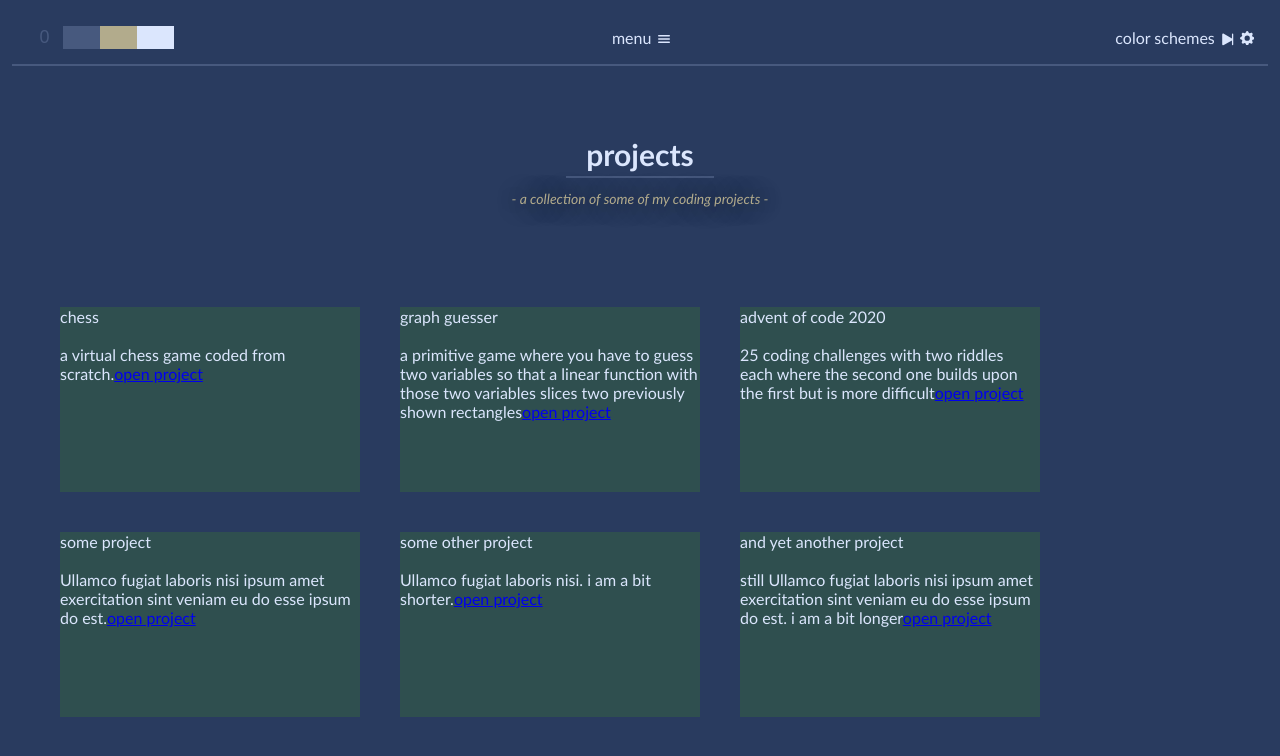
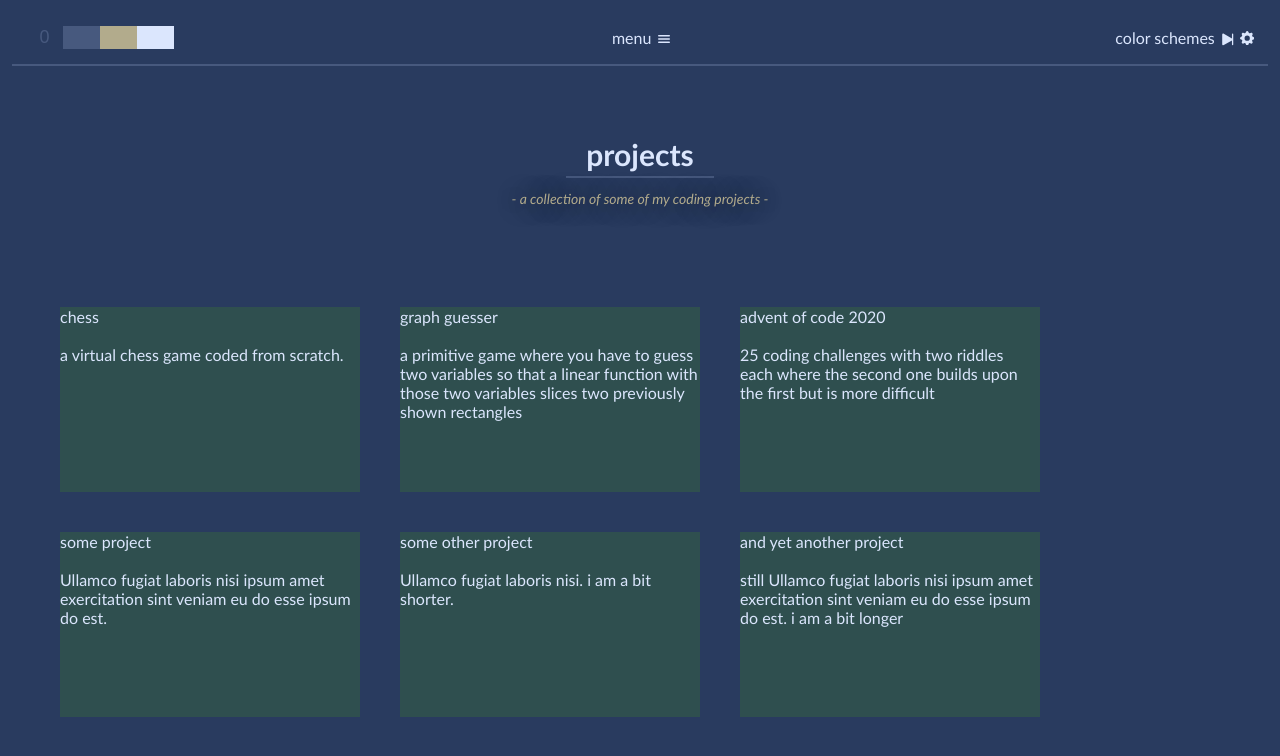
Before and after one commit to frogfrequency/react-portfolio, a React (Create React App) app: page / in a window 1280 px wide. Shown: the top 756 px of the page. Built offline with nearby package versions, Linux system fonts and the light colour scheme.

Commit message:
added Project Detail Page using routing (react-router-dom)

```diff
--- a/src/App.js
+++ b/src/App.js
@@ -5,11 +5,13 @@ import { useState } from 'react';
 
 import Header from './components/Header/Header';
 
+import { projects } from "./projects"
 import { colorSchemes, giveNextSchemeId } from "./color-schemes.js"
 import AboutPage from './components/Pages/AboutPage/AboutPage';
 import ProjectsPage from './components/Pages/ProjectsPage/ProjectsPage';
 import ColorSchemePage from './components/Pages/ColorSchemePage/ColorSchemePage';
 import HeaderPageSelect from './components/Header/Header-components/HeaderPageSelect/HeaderPageSelect';
+import ProjectDetailPage from './components/Pages/ProjectDetailPage/ProjectDetailPage';
 import {
     BrowserRouter as Router,
     Switch,
@@ -151,7 +153,6 @@ function App() {
                             colorScheme={colorScheme}
                             title={'about'}
                             subHeader={'useful information about this website'}
-
                         />
                     </Route>
                     <Route path="/color-control">
@@ -166,6 +167,13 @@ function App() {
                             saveAndSetNewColorScheme={saveAndSetNewColorScheme}
                         />
                     </Route>
+                    {projects.map((project) => (
+                        <Route path={`/${project.title}`} key={project.title}>
+                        <ProjectDetailPage
+                        project={project}
+                        />
+                        </Route>
+                    ))}
                     <Route path="/">
                         <ProjectsPage
                             colorScheme={colorScheme}
--- /dev/null
+++ b/src/components/Pages/ProjectDetailPage/ProjectDetailPage.js
@@ -0,0 +1,12 @@
+const ProjectDetailPage = ({project}) => {
+    return (
+        <div>
+            hi i am a project detail Page
+            <br></br>
+            <br></br>
+            {project.description}
+        </div>
+    )
+}
+
+export default ProjectDetailPage
--- a/src/components/Pages/ProjectsPage/Project/Project.js
+++ b/src/components/Pages/ProjectsPage/Project/Project.js
@@ -2,8 +2,6 @@ import "../ProjectsPage.css"
 
 
 const Project = ({project}) => {
-
-
     return (
         <div
             className="project"
@@ -12,12 +10,6 @@ const Project = ({project}) => {
             <br></br>
             <br></br>
             {project.description}
-
-            <a href={project.link}>
-                open project
-            </a>
-
-
         </div>
     )
 }
--- a/src/components/Pages/ProjectsPage/ProjectsPage.js
+++ b/src/components/Pages/ProjectsPage/ProjectsPage.js
@@ -1,7 +1,11 @@
 import "../../Pages/Page.css";
 import PageTitle from "../PageTitle";
 import Project from "./Project/Project";
-import { projects } from "../../../projects"
+import { projects } from "../../../projects";
+import {
+    Link
+} from "react-router-dom";
+
 
 
 const ProjectsPage = ({ colorScheme, title, subHeader }) => {
@@ -12,11 +16,22 @@ const ProjectsPage = ({ colorScheme, title, subHeader }) => {
                 title={title}
                 subHeader={subHeader}
             />
+
             <div className='projects-container'>
+
                 {projects.map((project) => (
-                    <Project project={project} />
+                    <Link to={`/${project.title}`} key={project.title} style={{color: colorScheme.color4, textDecoration: 'none'}}>
+                        <Project project={project} />
+                    </Link>
                 ))}
+
             </div>
+
+
+
+
+
+
         </div>
     )
 }
```
